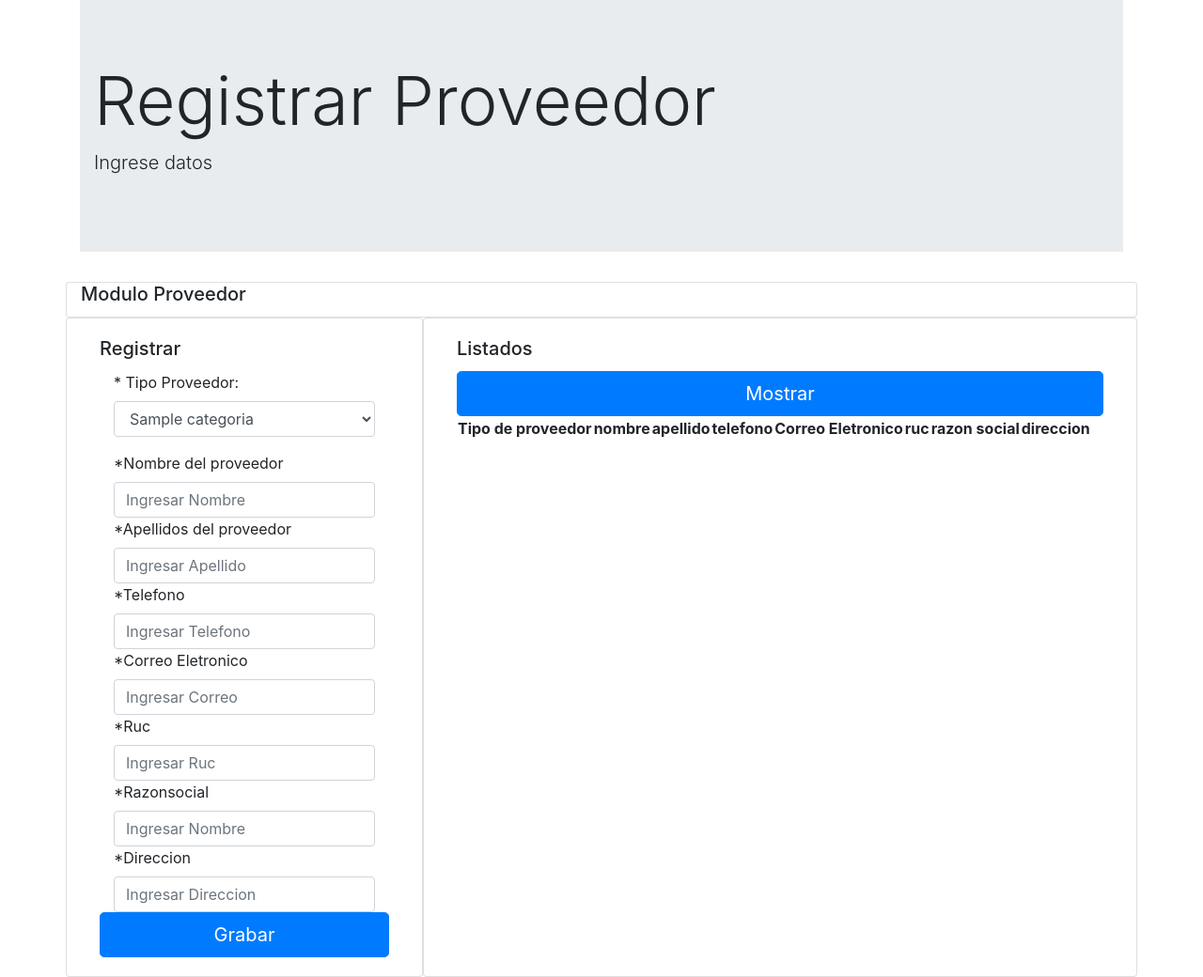
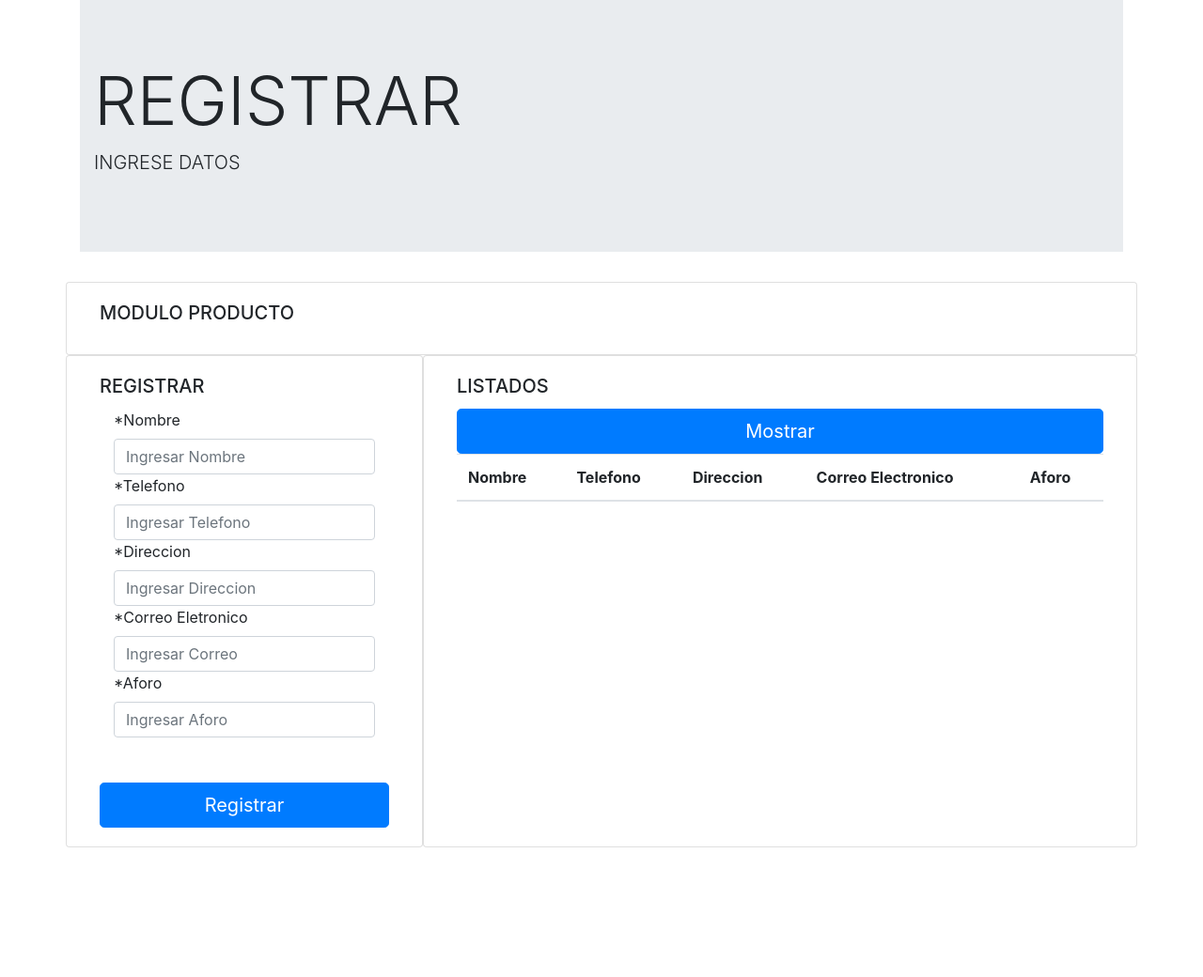
Before and after one commit to antonycotos/polleria, a CodeIgniter app: the page made by application/views/VProducto.php in a window 1280 px wide. Shown: the whole page at 94% size. After the commit the page ends 902 px from the top, so only its background shows below. Run offline with CodeIgniter, Linux system fonts and the light colour scheme; the template is opened without the code that fills it: most values are stand-ins (such as "Sample title", 1, 10 or a date in 2020); lists and menus that the app fills with data are empty; some libraries are stand-ins or nearby versions.

```diff
--- a/application/controllers/trabajador.php
+++ b/application/controllers/trabajador.php
@@ -42,7 +42,7 @@
 
 			$this ->form_validation->set_rules('nombrest','Nombre de trabajor','required|min_length[2]|max_length[120]|callback_validarNombre', array ('validarNombre'=> 'El nombre ingresado es incorrecto.'));
 
-			$this ->form_validation->set_rules('apellidost', 'Apellido de trabajor','required|min_length[2]|max_length[120]|callback_validarNombre', array ('validarNombre'=> 'El nombre ingresado es incorrecto.'));
+			$this ->form_validation->set_rules('apellidost', 'Apellido de trabajor','required|min_length[2]|max_length[120]|callback_validarNombre', array ('validarNombre'=> 'El apellido ingresado es incorrecto.'));
 
 			//CAMPO NO OBLIGATORIO
 			$this ->form_validation->set_rules('telefonot', 'Telefono de trabajor','required|min_length[9]|max_length[13]is_natural|callback_validatelefono',array('validatelefono' => 'El telefono no debe tener valores negativos'));
--- a/application/views/VProducto.php
+++ b/application/views/VProducto.php
@@ -6,10 +6,15 @@
 
 <link rel="stylesheet" href="<?= base_url()?>res/css/bootstrap.min.css">
 
+<link rel="stylesheet" href="<?= base_url()?>res/css/bootstrap-table.min.css">
+
 <script src="<?= base_url()?>res/js/jquery-3.3.1.min.js"></script>
 <script src="<?= base_url()?>res/js/popper.min.js""></script>
 <script src="<?= base_url()?>res/js/bootstrap.min.js"></script>
-<script src="<?= base_url()?>res/js/jstrabajador.js"></script>
+
+<script src="<?= base_url()?>res/js/bootstrap-table.min.js"></script>
+
+<script src="<?= base_url()?>res/js/jslocal.js"></script>
 
   <title></title>
 </head>
@@ -18,23 +23,31 @@
 
 </header>
 <script>
-ruta='<?=base_url()?>';
-$(document).ready(function(){
+ ruta='<?= base_url()?>';
+  $(document).ready(function() {
     doaccion();
   });
 </script>
+<body>
+
+
 <div class="container">
+
+
 
 <div class="jumbotron jumbotron-fluid">
   <div class="container">
-    <h1 class="display-3">Registrar Proveedor</h1>
-    <p class="lead">Ingrese datos</p>
+    <h1 class="display-3">REGISTRAR</h1>
+    <p class="lead">INGRESE DATOS</p>
   </div>
 </div>
 <section>
 <div class="row">
   <div class="card col-md-12">
-  <h5 class="card-title">Modulo Proveedor</h5>
+    <div class="card-body">
+        <h5 class="card-title">MODULO PRODUCTO</h5>
+
+    </div>
    </div>
 </div>
 </section>
@@ -43,87 +56,76 @@ $(document).ready(function(){
 <div class="row">
 <div class="card col-md-4">
   <div class="card-body">
-    <h5 class="card-title">Registrar</h5>
-
-    <div class="alert alert-success" role="alert" id = "wok">
+    <h5 class="card-title">REGISTRAR</h5>
+    <div class="alert alert-success" role="alert" id="wok">
   <p id="mok"></p>
 </div>
-<div class="alert alert-danger" role="alert" id = "werror">
+<div class="alert alert-danger" role="alert" id="werror">
   <p id="merror"></p>
 </div>
 
-    <?= form_open('#',array('id'=>'frmreg','name' => 'frmreg'))?>
+
+     <?= form_open('#', array('id' => 'frmreg','name' => 'frmreg')) ?>
 
      <div class ="col-md-12">
-     <div class="form-group">
-                      <label for="categoria">* Tipo Proveedor:</label>
-                      <?php
-                        echo form_dropdown('categoria', $categoria, '', 'class="form-control selectpicker" id="categoria" required '); ?>
-                   </div>
+      <label for = "nombrel">*Nombre</label>
+      <input type="text" class ="form-control" id= "nombrel" placeholder="Ingresar Nombre" required name="nombrel">
     </div>
 
     <div class ="col-md-12">
-      <label for = "nompro">*Nombre del proveedor</label>
-      <input type="text" class ="form-control" id= "nompro" placeholder="Ingresar Nombre" required name="nompro">
+      <label for = "telefonol">*Telefono</label>
+      <input type="number" class ="form-control" id= "telefonol" placeholder="Ingresar Telefono" required name="telefonol">
     </div>
 
     <div class ="col-md-12">
-      <label for = "apepro">*Apellidos del proveedor</label>
-      <input type="text" class ="form-control" id= "apepro" placeholder="Ingresar Apellido" required name="apepro">
+      <label for = "direccionl">*Direccion</label>
+      <input type="text" class ="form-control" id= "direccionl" placeholder="Ingresar Direccion" required name="direccionl">
     </div>
 
     <div class ="col-md-12">
-      <label for = "telet">*Telefono</label>
-      <input type="number" class ="form-control" id= "telet" placeholder="Ingresar Telefono" required name="telet">
+      <label for = "correoelectronicol">*Correo Eletronico</label>
+      <input type="email" class ="form-control" id= "correoelectronicol" placeholder="Ingresar Correo" required name="correoelectronicol">
     </div>
 
     <div class ="col-md-12">
-      <label for = "correot">*Correo Eletronico</label>
-      <input type="email" class ="form-control" id= "correot" placeholder="Ingresar Correo" required name="correot">
+      <label for = "aforo">*Aforo</label>
+      <input type="number" class ="form-control" id= "aforo" placeholder="Ingresar Aforo" required name="aforo">
     </div>
 
      <div class ="col-md-12">
-      <label for = "ruc">*Ruc</label>
-      <input type="number" class ="form-control" id= "ruc" placeholder="Ingresar Ruc" required name="ruc">
+      <label></label>
     </div>
-
     <div class ="col-md-12">
-      <label for = "Razonsocial">*Razonsocial</label>
-      <input type="text" class ="form-control" id= "Razonsocial" placeholder="Ingresar Nombre" required name="Razonsocial">
+      <label></label>
     </div>
-
-    <div class ="col-md-12">
-      <label for = "dirt">*Direccion</label>
-      <input type="text" class ="form-control" id= "dirt" placeholder="Ingresar Direccion" required name="dirt">
-    </div>
-
-    <button class="btn btn-primary btn-lg btn-block" type="submit" id="brgrabar">Grabar</button>
+     <button class="btn btn-primary btn-lg btn-block" type="submit" id="brgrabar">Registrar</button>
 
     </form>
 
   </div>
 </div>
-
 <div class="card col-md-8">
   <div class="card-body">
-    <h5 class="card-title">Listados</h5>
-    <button class="btn btn-primary btn-lg btn-block" type=
-    "submit" id="brMostrar">Mostrar</button>
-    <table id="table">
+    <h5 class="card-title">LISTADOS</h5>
+    <button class="btn btn-primary btn-lg btn-block" id="brMostrar">Mostrar</button>
+    <table id="table"  class="table table-striped"
+    data-click-to-select="true"
+    data-detail-formatter="detailFormatter"
+    data-sort-name="v5"
+    data-sort-order="desc"
+    data-show-toggle="true"
+    data-show-columns="true"
+                                >
             <thead>
             <tr>
-          <th data-filed ="v2">Tipo de proveedor</th>
-          <th data-filed ="v4">nombre</th>
-          <th data-filed ="v4">apellido</th>
-          <th data-filed ="v4">telefono</th>
-          <th data-filed ="v4">Correo Eletronico</th>
-          <th data-filed ="v4">ruc</th>
-          <th data-filed ="v4">razon social</th>
-          <th data-filed ="v4">direccion</th>
+          <th data-filed ="v2">Nombre</th>
+          <th data-filed ="v3">Telefono</th>
+          <th data-filed ="v4">Direccion</th>
+          <th data-filed ="v5">Correo Electronico</th>
+          <th data-filed ="v6">Aforo</th>
             </tr>
             </thead>
         </table>
-
 
   </div>
 </div>
--- a/application/views/Vlocall.php
+++ b/application/views/Vlocall.php
@@ -7,8 +7,6 @@
 <link rel="stylesheet" href="<?= base_url()?>res/css/bootstrap.min.css">
 
 <link rel="stylesheet" href="<?= base_url()?>res/css/bootstrap-table.min.css">
-
-
 
 <script src="<?= base_url()?>res/js/jquery-3.3.1.min.js"></script>
 <script src="<?= base_url()?>res/js/popper.min.js""></script>
--- a/res/js/jstrabajador.js
+++ b/res/js/jstrabajador.js
@@ -21,7 +21,6 @@ function doaccion() {
 						$("#wok").hide();
 						$("#werror").show();
 						$("#merror").html(e.error);
-
 							alert(e.error);
 
 					}
```
Also changed, not shown: application/controllers/proveedor.php (+17 -8 lines), application/controllers/proveedorxproducto.php (deleted, +0 -71 lines), application/views/VProveedor.php (+22 -21 lines). Lines whose indentation alone changed are shown as unchanged.
